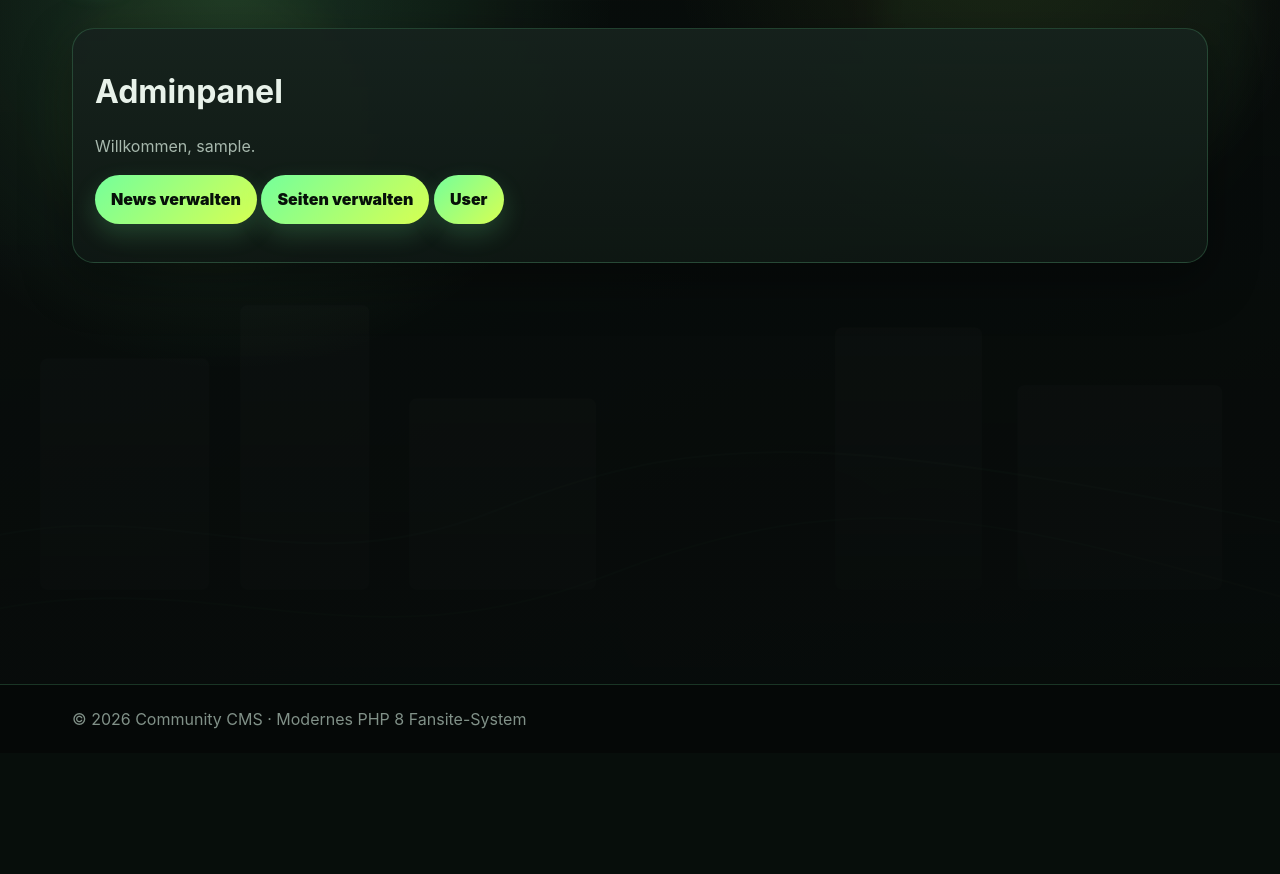
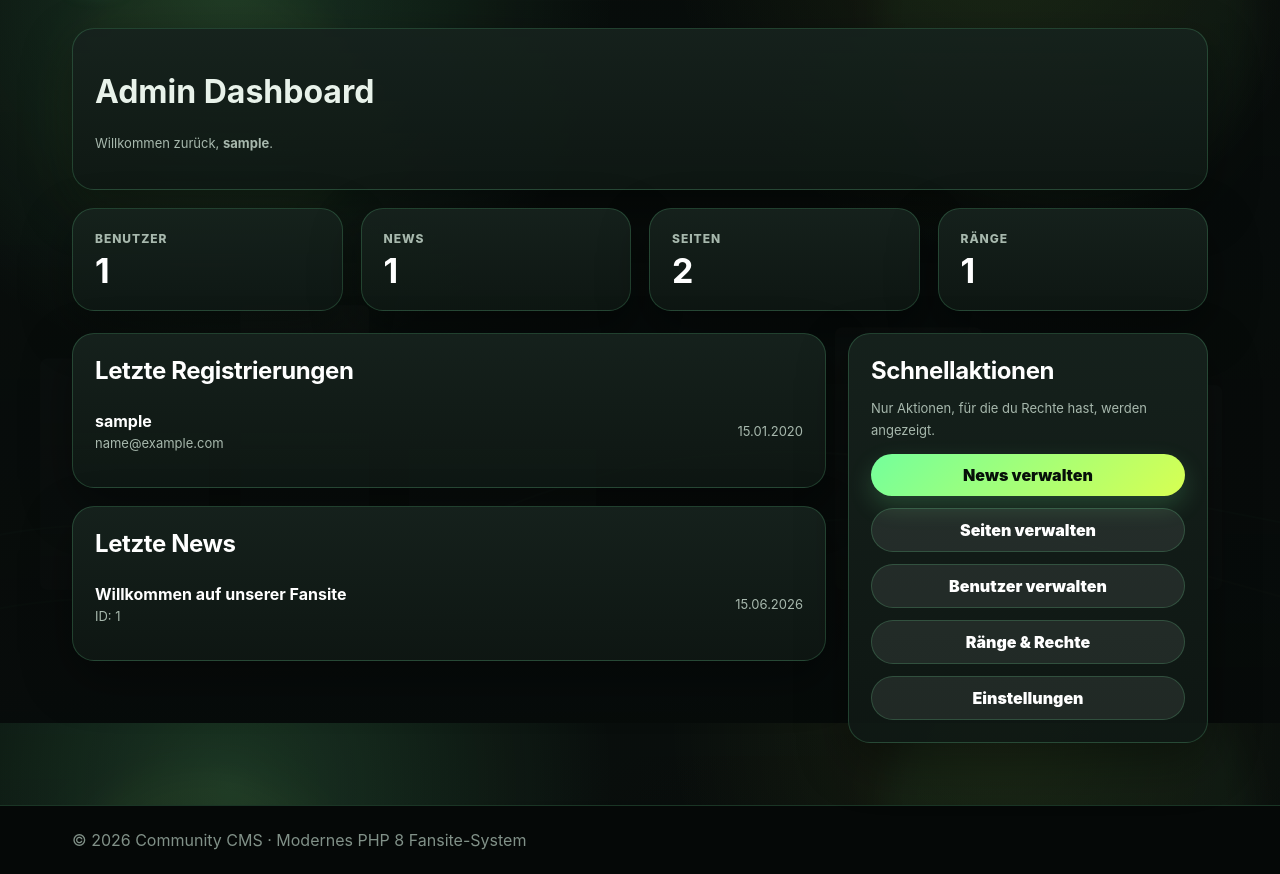
Before and after one commit to Leaguedi/leag-cms, a PHP site: page /admin/ in a window 1280 px wide. Shown: the part 77-951 px from the top of the page. Before the commit the page ends 806 px from the top, so only its background shows below. Run offline with PHP 8.4, Linux system fonts and the light colour scheme; the visitor is signed in with stand-in values (Sample User, id 1); data comes from the database, SQL or seed files in the repository; tables that the repository leaves empty or names only in its code hold one stand-in row (values such as "Sample post").

Commit message:
Enhance admin dashboard layout and functionality

```diff
--- a/admin/index.php
+++ b/admin/index.php
@@ -1,9 +1,140 @@
 <?php
 require_once __DIR__ . '/../app/auth.php';
 require_once __DIR__ . '/../app/layout.php';
-require_admin();
-render_header('Admin');
+
+require_permission('admin.access');
+
+$db = db();
+$user = current_user();
+
+$userCount = (int)$db->query("SELECT COUNT(*) FROM users")->fetchColumn();
+$newsCount = (int)$db->query("SELECT COUNT(*) FROM news")->fetchColumn();
+$pageCount = (int)$db->query("SELECT COUNT(*) FROM pages")->fetchColumn();
+$roleCount = (int)$db->query("SELECT COUNT(*) FROM roles")->fetchColumn();
+
+$latestUsers = $db->query("
+    SELECT username, email, created_at
+    FROM users
+    ORDER BY id DESC
+    LIMIT 5
+")->fetchAll();
+
+$latestNews = $db->query("
+    SELECT id, title, created_at
+    FROM news
+    ORDER BY id DESC
+    LIMIT 5
+")->fetchAll();
+
+render_header('Admin Dashboard');
 ?>
-<div class="card"><h1>Adminpanel</h1><p>Willkommen, <?= e(current_user()['username']) ?>.</p>
-<p><a class="btn" href="/admin/news.php">News verwalten</a> <a class="btn" href="/admin/pages.php">Seiten verwalten</a> <a class="btn" href="/admin/users.php">User</a></p></div>
+
+<div class="card">
+    <h1>Admin Dashboard</h1>
+    <p class="meta">
+        Willkommen zurück, <strong><?= e($user['username'] ?? 'User') ?></strong>.
+    </p>
+</div>
+
+<div class="dashboard-stats">
+    <div class="dashboard-stat-card">
+        <span>Benutzer</span>
+        <strong><?= $userCount ?></strong>
+    </div>
+
+    <div class="dashboard-stat-card">
+        <span>News</span>
+        <strong><?= $newsCount ?></strong>
+    </div>
+
+    <div class="dashboard-stat-card">
+        <span>Seiten</span>
+        <strong><?= $pageCount ?></strong>
+    </div>
+
+    <div class="dashboard-stat-card">
+        <span>Ränge</span>
+        <strong><?= $roleCount ?></strong>
+    </div>
+</div>
+
+<div class="grid">
+    <div>
+        <div class="card">
+            <h2>Letzte Registrierungen</h2>
+
+            <?php if (!$latestUsers): ?>
+                <p class="meta">Noch keine Benutzer vorhanden.</p>
+            <?php else: ?>
+                <?php foreach ($latestUsers as $latestUser): ?>
+                    <div class="dashboard-list-item">
+                        <div>
+                            <strong><?= e($latestUser['username']) ?></strong>
+                            <small><?= e($latestUser['email']) ?></small>
+                        </div>
+                        <span><?= e(date('d.m.Y', strtotime($latestUser['created_at']))) ?></span>
+                    </div>
+                <?php endforeach; ?>
+            <?php endif; ?>
+        </div>
+
+        <div class="card">
+            <h2>Letzte News</h2>
+
+            <?php if (!$latestNews): ?>
+                <p class="meta">Noch keine News vorhanden.</p>
+            <?php else: ?>
+                <?php foreach ($latestNews as $news): ?>
+                    <div class="dashboard-list-item">
+                        <div>
+                            <strong><?= e($news['title']) ?></strong>
+                            <small>ID: <?= (int)$news['id'] ?></small>
+                        </div>
+                        <span><?= e(date('d.m.Y', strtotime($news['created_at']))) ?></span>
+                    </div>
+                <?php endforeach; ?>
+            <?php endif; ?>
+        </div>
+    </div>
+
+    <aside>
+        <div class="card">
+            <h2>Schnellaktionen</h2>
+            <p class="meta">Nur Aktionen, für die du Rechte hast, werden angezeigt.</p>
+
+            <div class="quick-actions">
+                <?php if (has_permission('news.create')): ?>
+                    <a class="btn" href="/admin/news.php">News verwalten</a>
+                <?php endif; ?>
+
+                <?php if (has_permission('pages.create')): ?>
+                    <a class="btn secondary" href="/admin/pages.php">Seiten verwalten</a>
+                <?php endif; ?>
+
+                <?php if (has_permission('users.manage')): ?>
+                    <a class="btn secondary" href="/admin/users.php">Benutzer verwalten</a>
+                <?php endif; ?>
+
+                <?php if (has_permission('roles.manage')): ?>
+                    <a class="btn secondary" href="/admin/roles.php">Ränge & Rechte</a>
+                <?php endif; ?>
+
+                <?php if (has_permission('settings.manage')): ?>
+                    <a class="btn secondary" href="/admin/settings.php">Einstellungen</a>
+                <?php endif; ?>
+
+                <?php if (
+                    !has_permission('news.create') &&
+                    !has_permission('pages.create') &&
+                    !has_permission('users.manage') &&
+                    !has_permission('roles.manage') &&
+                    !has_permission('settings.manage')
+                ): ?>
+                    <p class="meta">Keine Schnellaktionen verfügbar.</p>
+                <?php endif; ?>
+            </div>
+        </div>
+    </aside>
+</div>
+
 <?php render_footer(); ?>
--- a/assets/css/style.css
+++ b/assets/css/style.css
@@ -234,3 +234,91 @@ textarea.html-editor-textarea {
         min-width: 0;
     }
 }
+
+/* ADMIN DASHBOARD */
+
+.dashboard-stats {
+    display: grid;
+    grid-template-columns: repeat(4, minmax(0, 1fr));
+    gap: 18px;
+    margin-bottom: 22px;
+}
+
+.dashboard-stat-card {
+    background: linear-gradient(180deg, var(--panel2), var(--panel));
+    border: 1px solid var(--line);
+    border-radius: 22px;
+    padding: 22px;
+    box-shadow: var(--shadow);
+}
+
+.dashboard-stat-card span {
+    display: block;
+    color: var(--muted);
+    font-weight: 800;
+    text-transform: uppercase;
+    font-size: 12px;
+    letter-spacing: .08em;
+    margin-bottom: 8px;
+}
+
+.dashboard-stat-card strong {
+    display: block;
+    color: #fff;
+    font-size: 34px;
+    line-height: 1;
+}
+
+.dashboard-list-item {
+    display: flex;
+    justify-content: space-between;
+    gap: 14px;
+    align-items: center;
+    padding: 14px 0;
+    border-bottom: 1px solid var(--line);
+}
+
+.dashboard-list-item:last-child {
+    border-bottom: 0;
+}
+
+.dashboard-list-item div {
+    display: grid;
+    gap: 4px;
+}
+
+.dashboard-list-item strong {
+    color: #fff;
+}
+
+.dashboard-list-item small,
+.dashboard-list-item span {
+    color: var(--muted);
+    font-size: 13px;
+}
+
+.quick-actions {
+    display: grid;
+    gap: 12px;
+}
+
+.quick-actions .btn {
+    width: 100%;
+}
+
+@media (max-width: 900px) {
+    .dashboard-stats {
+        grid-template-columns: repeat(2, minmax(0, 1fr));
+    }
+}
+
+@media (max-width: 560px) {
+    .dashboard-stats {
+        grid-template-columns: 1fr;
+    }
+
+    .dashboard-list-item {
+        display: grid;
+        gap: 8px;
+    }
+}
```
